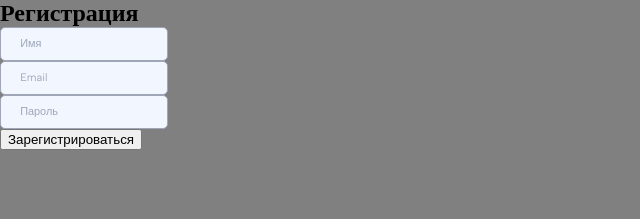
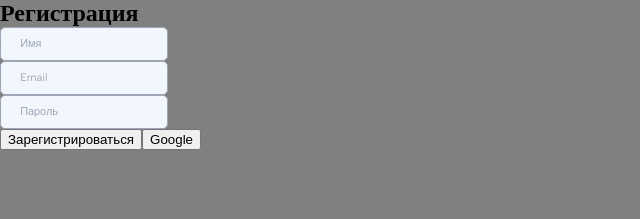
Before and after one commit to 9NBelka/american, a React (Vite) app: page /signUp in a window 1280 px wide. Shown: the top 219 px of the page, without its empty margins (0-640 px from the left). Built offline with nearby package versions, Linux system fonts and the light colour scheme; a web font is replaced by a local one.

Commit message:
Тест нашего плейлиста, прошел успешно
нужно доделать отметку для просмотренного урока, и привязать ее к пользователю через базу

```diff
--- a/src/pages/SingUp/SingUp.jsx
+++ b/src/pages/SingUp/SingUp.jsx
@@ -80,6 +80,7 @@ export default function SignUp() {
             <button type='submit' disabled={isSubmitting}>
               Зарегистрироваться
             </button>
+            <button type='submit'>Google</button>
           </Form>
         )}
       </Formik>
```
